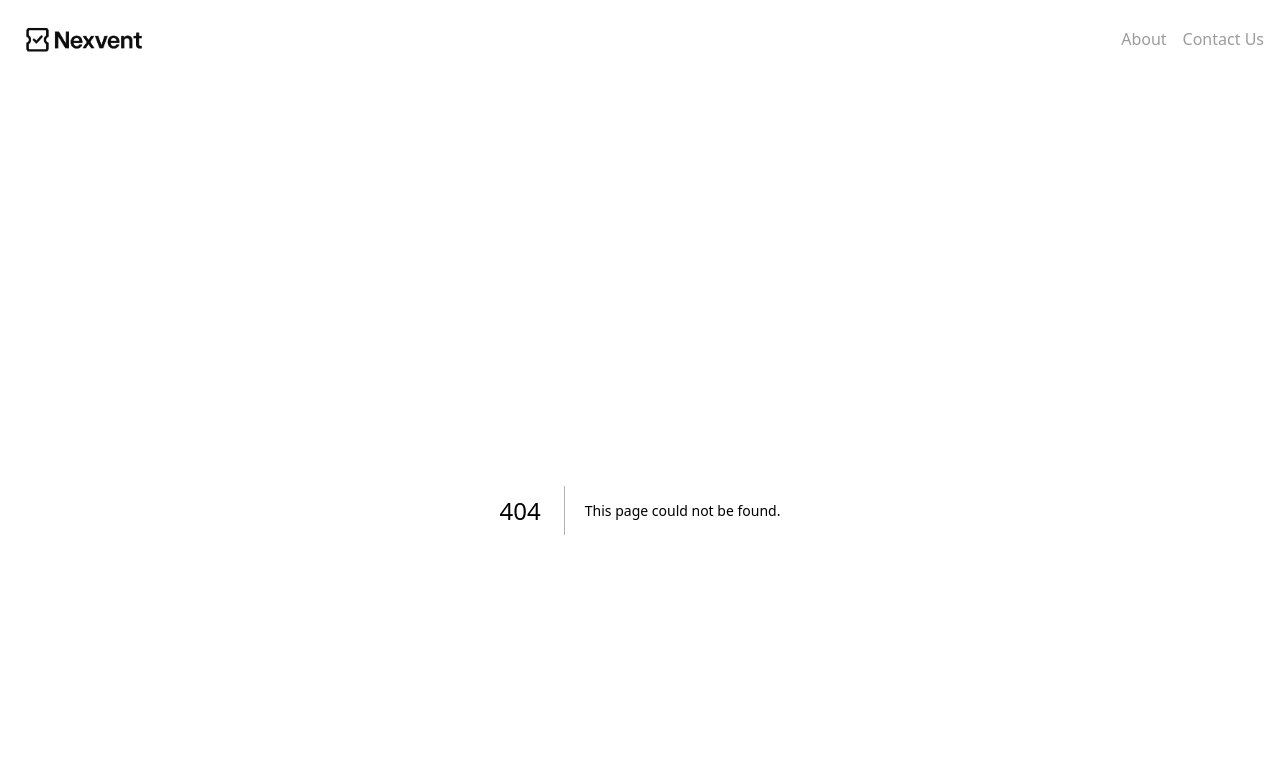
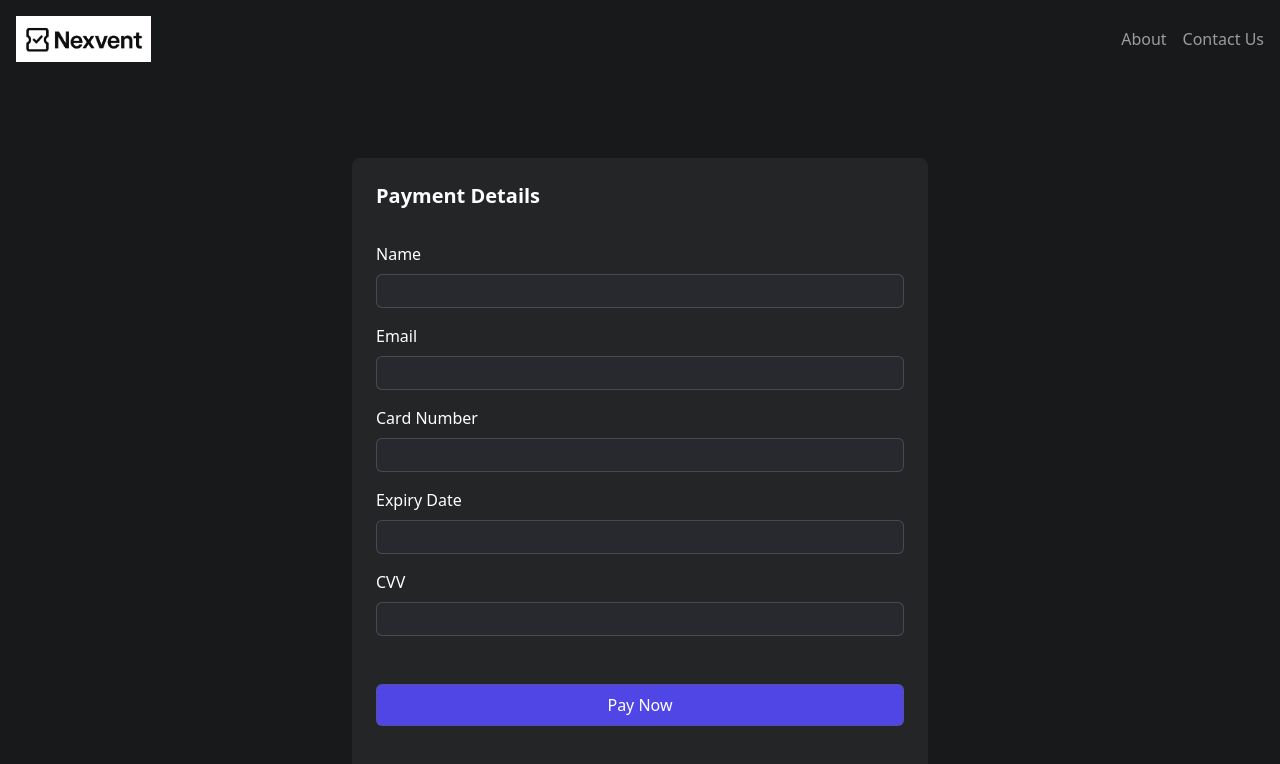
Before and after one commit to sihabarnab/Nexvent, a Next.js app: page /payment in a window 1280 px wide. Before the commit this address had no page. Shown: the top 764 px of the page. Built offline with nearby package versions, Linux system fonts and the light colour scheme.

Commit message:
add payment page UI

```diff
--- /dev/null
+++ b/app/payment/page.js
@@ -0,0 +1,14 @@
+import PaymentForm from "@/components/payment/PaymentForm";
+
+const PaymentPage = () => {
+  return (
+    <section className="container">
+      <div className="bg-[#242526] p-6 rounded-lg max-w-xl mx-auto my-12">
+        <h2 className="font-bold text-xl mb-8">Payment Details</h2>
+        <PaymentForm />
+      </div>
+    </section>
+  );
+};
+
+export default PaymentPage;
--- a/components/landing/EventCard.jsx
+++ b/components/landing/EventCard.jsx
@@ -15,7 +15,7 @@
       />
 
       <div className="p-3">
-        <Link href="./details.html" className="font-bold text-lg">
+        <Link href="/details/1" className="font-bold text-lg">
           Google I/O Extended
         </Link>
         <p className="text-[#9C9C9C] text-sm mt-1">
--- /dev/null
+++ b/components/payment/PaymentForm.jsx
@@ -0,0 +1,71 @@
+import React from "react";
+
+const PaymentForm = () => {
+  return (
+    <form>
+      <div className="my-4 space-y-2">
+        <label htmlFor="name" className="block">
+          Name
+        </label>
+        <input
+          type="text"
+          id="name"
+          className="w-full bg-[#27292F] border border-[#CCCCCC]/20 py-1 px-2 rounded-md"
+        />
+      </div>
+
+      <div className="my-4 space-y-2">
+        <label htmlFor="email" className="block">
+          Email
+        </label>
+        <input
+          type="email"
+          id="email"
+          className="w-full bg-[#27292F] border border-[#CCCCCC]/20 py-1 px-2 rounded-md"
+        />
+      </div>
+
+      <div className="my-4 space-y-2">
+        <label htmlFor="card" className="block">
+          Card Number
+        </label>
+        <input
+          type="text"
+          id="card"
+          className="w-full bg-[#27292F] border border-[#CCCCCC]/20 py-1 px-2 rounded-md"
+        />
+      </div>
+
+      <div className="my-4 space-y-2">
+        <label htmlFor="expiry" className="block">
+          Expiry Date
+        </label>
+        <input
+          type="text"
+          id="expiry"
+          className="w-full bg-[#27292F] border border-[#CCCCCC]/20 py-1 px-2 rounded-md"
+        />
+      </div>
+
+      <div className="my-4 space-y-2">
+        <label htmlFor="cvv" className="block">
+          CVV
+        </label>
+        <input
+          type="text"
+          id="cvv"
+          className="w-full bg-[#27292F] border border-[#CCCCCC]/20 py-1 px-2 rounded-md"
+        />
+      </div>
+
+      <button
+        type="submit"
+        className="w-full my-8 bg-indigo-600 hover:bg-indigo-800 py-2 rounded-md"
+      >
+        Pay Now
+      </button>
+    </form>
+  );
+};
+
+export default PaymentForm;
```
